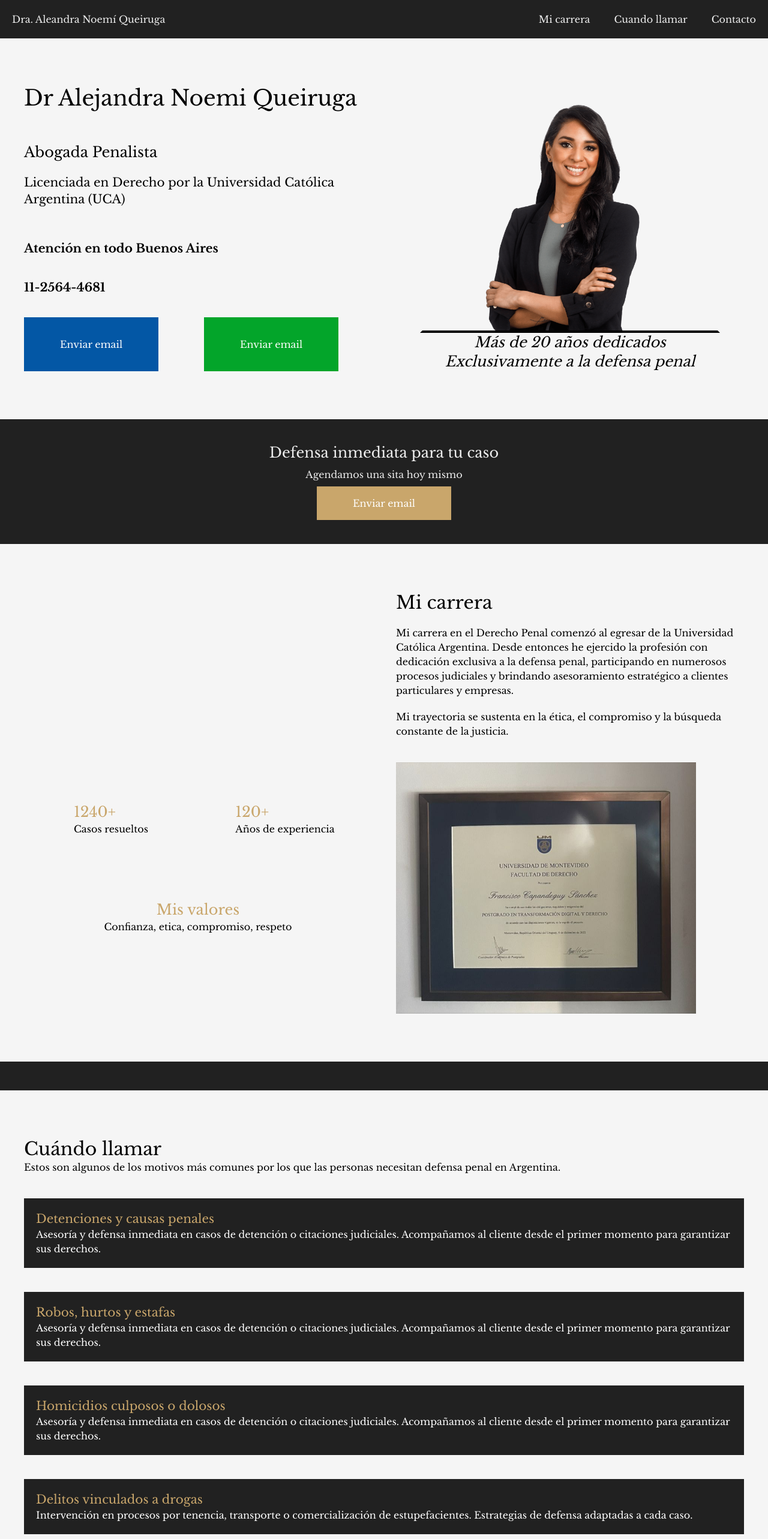
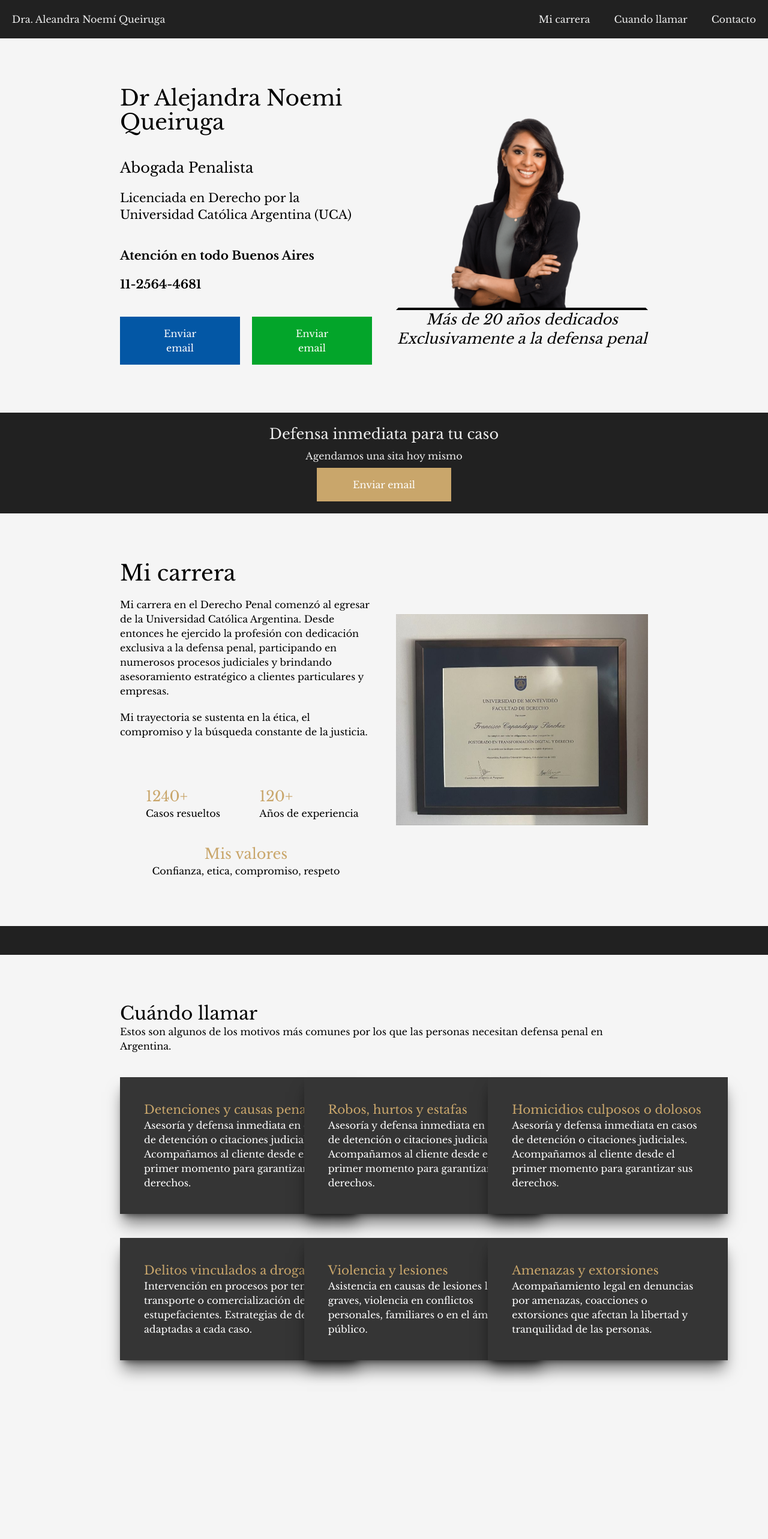
Before and after one commit to Lau-szutner/portfolio-alejandra-queiruga, a Next.js app: page / in a window 1280 px wide. Shown: the top 2566 px of the page at 60% size. After the commit the page ends 2348 px from the top, so only its background shows below. Built offline with nearby package versions, Linux system fonts and the light colour scheme.

Commit message:
ajustes de componentes

```diff
--- a/src/app/components/About.tsx
+++ b/src/app/components/About.tsx
@@ -3,10 +3,10 @@ import Image from 'next/image';
 
 const About = () => {
   return (
-    <section className="text-black px-10 py-20  grid xl:grid-cols-[1fr_1fr] gap-10">
-      <div></div>
+    <section className="text-black px-10 py-20 grid gap-10 xl:grid-cols-[1fr_1fr] place-items-center xl:px-50">
+      <div className="grid gap-20">
         <div className="grid gap-5">
-        <h2 className="text-3xl">Mi carrera</h2>
+          <h2 className="text-4xl">Mi carrera</h2>
           <p>
             Mi carrera en el Derecho Penal comenzó al egresar de la Universidad
             Católica Argentina. Desde entonces he ejercido la profesión con
@@ -32,8 +32,11 @@ const About = () => {
             </div>
           </div>
           <div className="place-items-center">
-          <p className="text-[var(--buttons-headings)] text-2xl">Mis valores</p>
+            <p className="text-[var(--buttons-headings)] text-2xl">
+              Mis valores
+            </p>
             <p>Confianza, etica, compromiso, respeto</p>
+          </div>
         </div>
       </div>
       <Image
@@ -41,6 +44,7 @@ const About = () => {
         alt="foto de la abogada"
         width={500}
         height={500}
+        className=""
       />
     </section>
   );
--- a/src/app/components/ContactCard.tsx
+++ b/src/app/components/ContactCard.tsx
@@ -1,4 +1,4 @@
-import { Props } from 'next/script';
+import React from 'react';
 
 type props = {
   heading: string;
@@ -7,7 +7,7 @@ type props = {
 
 const ContactCard: React.FC<props> = ({ heading, text }) => {
   return (
-    <div className="bg-[var(--background-black)] p-5">
+    <div className="bg-[#353535] p-10 w-[400px] shadow-xl/50 cursor-pointer hover:scale-110 transition-transform duration-300">
       <h3 className="text-xl text-[var(--buttons-headings)]">{heading}</h3>
       <p className="text-white">{text}</p>
     </div>
--- a/src/app/components/ContactUs.tsx
+++ b/src/app/components/ContactUs.tsx
@@ -29,7 +29,7 @@ const ContactUs = () => {
   ];
 
   return (
-    <section className="text-black px-10 py-20 grid gap-10 ">
+    <section className="text-black px-10 py-20 grid gap-10 xl:px-50 items-center">
       <div>
         <h2 className="text-3xl">Cuándo llamar</h2>
         <p>
@@ -37,9 +37,15 @@ const ContactUs = () => {
           necesitan defensa penal en Argentina.
         </p>
       </div>
-      {tarjetas.map((tarjeta, idx) => (
-        <ContactCard key={idx} heading={tarjeta.heading} text={tarjeta.text} />
-      ))}
+      <div className="grid grid-cols-3 gap-10 place-items-evenly">
+        {tarjetas.map((tarjeta, idx) => (
+          <ContactCard
+            key={idx}
+            heading={tarjeta.heading}
+            text={tarjeta.text}
+          />
+        ))}
+      </div>
     </section>
   );
 };
--- a/src/app/components/Header.tsx
+++ b/src/app/components/Header.tsx
@@ -3,8 +3,8 @@ import Image from 'next/image';
 
 const Header = () => {
   return (
-    <header className="text-black px-10 py-20  grid gap-10 xl:grid-cols-[1fr_1fr]">
-      <div className="grid gap-5">
+    <header className="text-black px-10 py-20 grid gap-10 xl:grid-cols-[1fr_1fr] xl:px-50 items-center">
+      <div className="grid h-fit gap-10">
         <p className="text-4xl">Dr Alejandra Noemi Queiruga</p>
         <div>
           <div className="grid gap-5">
--- a/src/app/components/MiddleCta.tsx
+++ b/src/app/components/MiddleCta.tsx
@@ -7,10 +7,10 @@ type props = {
 
 const MiddleCta: React.FC<props> = ({ heading, text }) => {
   return (
-    <div className="grid bg-[var(--background-black)] place-items-center py-10 gap-2 h-fit">
-      <h2 className="text-2xl">{heading}</h2>
+    <div className="grid bg-[var(--background-black)] place-items-center py-5 gap-2 h-fit px-10">
+      <h2 className="text-2xl text-center">{heading}</h2>
       <p>{text}</p>
-      <button className="bg-[var(--buttons-headings)] text-white px-15 py-4 cursor-pointer ">
+      <button className="bg-[var(--buttons-headings)] text-white px-15 py-4 cursor-pointer3">
         Enviar email
       </button>
     </div>
```
Lines whose indentation alone changed are shown as unchanged.
